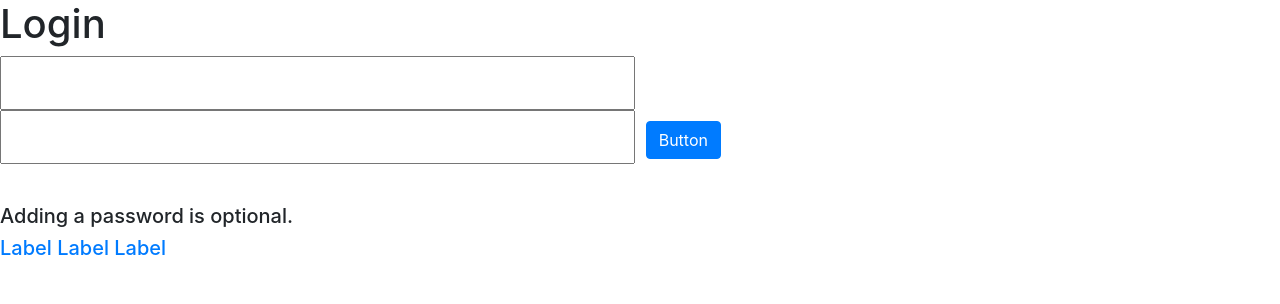
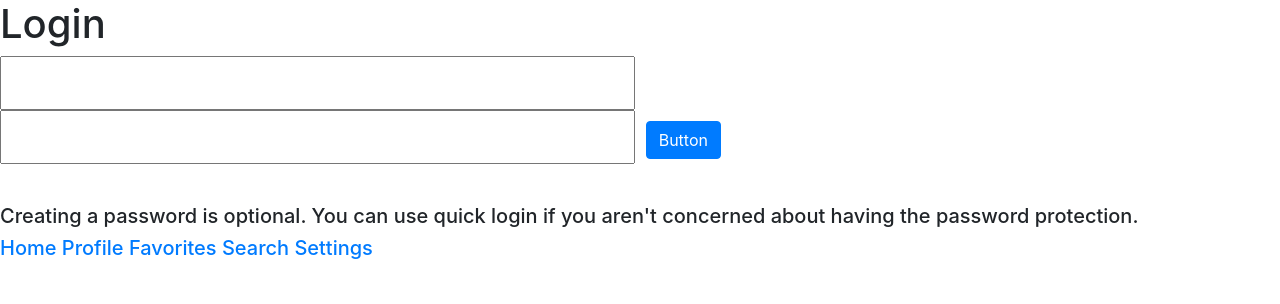
Before and after one commit to NeuroticHamster/flask-webview-android-apk, a Flask app: page / in a window 1280 px wide. Shown: the part 162-466 px from the top of the page. Run offline with Flask 2, Linux system fonts and the light colour scheme; some libraries are stand-ins or nearby versions.

Commit message:
Working login and registration. Will mess with validators later

```diff
--- a/flaskserver/main.py
+++ b/flaskserver/main.py
@@ -1,10 +1,10 @@
 #check to make sure updates are working
 from flask import Flask, render_template, flash, request, redirect, url_for
-from wtforms import StringField, Form, validators
+from wtforms import StringField, Form, validators, SelectField
 from flask_wtf import FlaskForm
-#from passlib.hash import bcrypt
+import hashlib
 from sqlalchemy.orm import sessionmaker
-
+import requests
 
 
 from sqlalchemy import create_engine, String, Integer, Column
@@ -37,6 +37,8 @@ class quserform(base):
 class QMForm(FlaskForm):
 	name = StringField('name')
 
+
+
 base.metadata.create_all(engine)
 base.metadata.bind = engine
 session = sessionmaker(bind=engine)
@@ -45,6 +47,17 @@ session = session()
 app = Flask(__name__, static_url_path='')
 
 
+'''class QSelect(FlaskForm):
+	qusernames = []
+	namelist = session.query(logindb.username).all()
+	passlist = session.query(logindb.password).all()
+	for item, pitem in zip(namelist, passlist):
+
+		if 'not_needed' in pitem:
+			qusernames.append(item)
+
+	print(qusernames)
+	select = SelectField(*qusernames)'''
 
 @app.route('/', methods=['GET', 'POST'])
 def landing_page():
@@ -57,34 +70,56 @@ def landing_page():
 		print(request.form.get('password'))
 		username = str(request.form.get('username'))
 
+
 		q = session.query(logindb.username.like(str(username)), logindb.password).all()
 		for item in q:
 			if item[0] == True:
 
 				print(item[1])
-				if request.form.get('password') == str(item[1]):
+				print('damnit')
+				hashpass = hashlib.md5(str(request.form.get('password'))).hexdigest()
+				print(hashpass)
+
+				if hashpass == item[1]:
 					print('its a match')
 					return redirect('/welcome')
 	return render_template('/homepage.html', form=form)
 
 
+qusernames = []
+namelist = session.query(logindb.username).all()
+passlist = session.query(logindb.password).all()
+for item, pitem in zip(namelist, passlist):
 
+	if 'not_needed' in pitem:
+		qusernames.append((item))
 
 @app.route('/quick_loggin', methods=['GET', 'POST'])
 def secondpage():
 	form = userMForm()
+	#sfield = QSelect()
+	#data = {'name':'shit', 'one':'shity', 'two':'shat'}
+	choice = request.form.get('news2')
+	print(request.form.get('username'))
 
 
 	if request.method == 'POST':
-		print(request.form.get('username'))
-		logs = logindb(username=str(request.form.get('username')), password='not_needed')
-		print(str(request.form.get('username')))
-		session.add(logs)
-		session.commit()
-		flash("Successfully created a new book")
+		if len(request.form.get('username')) > 0:
+			print(request.form.get('username'))
+		else:
+			choice = request.form.get('news2')
+			print(choice)
+
+		#logs = logindb(username=str(request.form.get('username')), password='not_needed')
+
+		#session.add(logs)
+		#session.commit()
+
+
+
 		return redirect(url_for('welcome'))
 
-	return render_template('/quick_login.html', form=form)
+	return render_template('/quick_login.html', form=form, data=qusernames)
 
 
 
@@ -98,20 +133,20 @@ def register():
 		print(request.form.get('username'))
 		print(request.form.get('password'))
 		password = str(request.form.get('password'))
-		#hashed_password = bcrypt.hash(password)
-		#logs = logindb(username=str(request.form.get('username')), password=str(hashed_password))
-
-		logs = logindb(username=str(request.form.get('username')), password=str(password))
+		hashed_password = hashlib.md5(password.encode()).hexdigest()
+		logs = logindb(username=str(request.form.get('username')), password=str(hashed_password))
+		#logs = logindb(username=str(request.form.get('username')), password=str(password))
 		session.add(logs)
 		session.commit()
-		#print(hashed_password + 'hi')
+		print(hashed_password)
+		print('hi')
 		return redirect(url_for('landing_page'))
 	return render_template('/register.html', form=form)
 
 
 @app.route('/welcome', methods=['GET', 'POST'])
 def welcome():
-	return 'needs work'
+	return render_template('/welcome.html')
 
 
 @app.route('/')
--- a/flaskserver/templates/homepage.html
+++ b/flaskserver/templates/homepage.html
@@ -2,6 +2,11 @@
 {% block title %}
 <head>
 <link href = "bootstrap.min.css" rel='stylesheet'>
+<link href='/ratchet-2.0.2/dist/css/ratchet.css', rel='stylesheet'>
+
+
+
+
 
 <link href = 'style.css' rel='stylesheet'?
 link='{{ url_for('static', filename='bootstrap.min.css') }}' rel='stylesheet'>
@@ -38,7 +43,7 @@ padding:300px,300px;
 </form>
 
 
-<h5>Adding a password is optional.<h5>
+<h5>Creating a password is optional. You can use quick login if you aren't concerned about having the password protection.<h5>
 
 
 
--- a/flaskserver/templates/title.html
+++ b/flaskserver/templates/title.html
@@ -1,6 +1,9 @@
 
 
 <head>
+  <script src='/home/thedude/Desktop/flaskserver/static/ratchet-2.0.2/js/push.js'></script>
+
+<link href='/ratchet-2.0.2/dist/css/ratchet.css', rel='stylesheet'>
 <!--  <script src='/ratchet-2.0.2/js/segmented-controllers.js'></script>-->
 
 <link href='/ratchet-2.0.2/dist/css/ratchet.css', rel='stylesheet'>
@@ -25,14 +28,26 @@
 {% endblock %}
 {% block foot %}
 {% endblock %}
+
 <nav class="bar bar-tab">
   <a class="tab-item active" href="#">
-    Label
+    <span class="icon icon-home"></span>
+    <span class="tab-label">Home</span>
   </a>
   <a class="tab-item" href="#">
-    Label
+    <span class="icon icon-person"></span>
+    <span class="tab-label">Profile</span>
   </a>
   <a class="tab-item" href="#">
-    Label
+    <span class="icon icon-star-filled"></span>
+    <span class="tab-label">Favorites</span>
+  </a>
+  <a class="tab-item" href="#">
+    <span class="icon icon-search"></span>
+    <span class="tab-label">Search</span>
+  </a>
+  <a class="tab-item" href="#">
+    <span class="icon icon-gear"></span>
+    <span class="tab-label">Settings</span>
   </a>
 </nav>
```
Also changed, not shown: flaskserver/templates/quick_login.html (+61 -10 lines), flaskserver/templates/welcome.html (added, +35 -0 lines), 2 other files.
